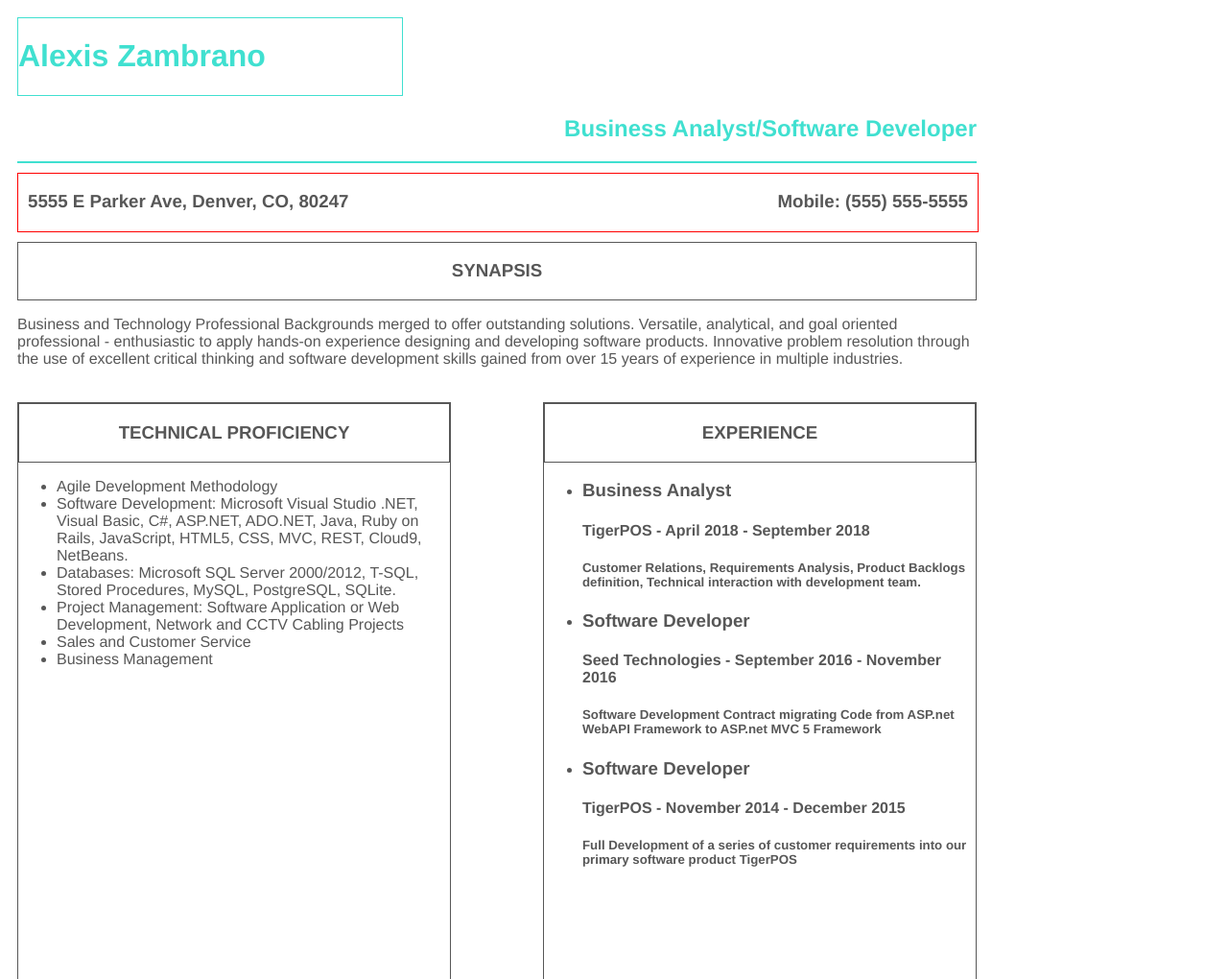
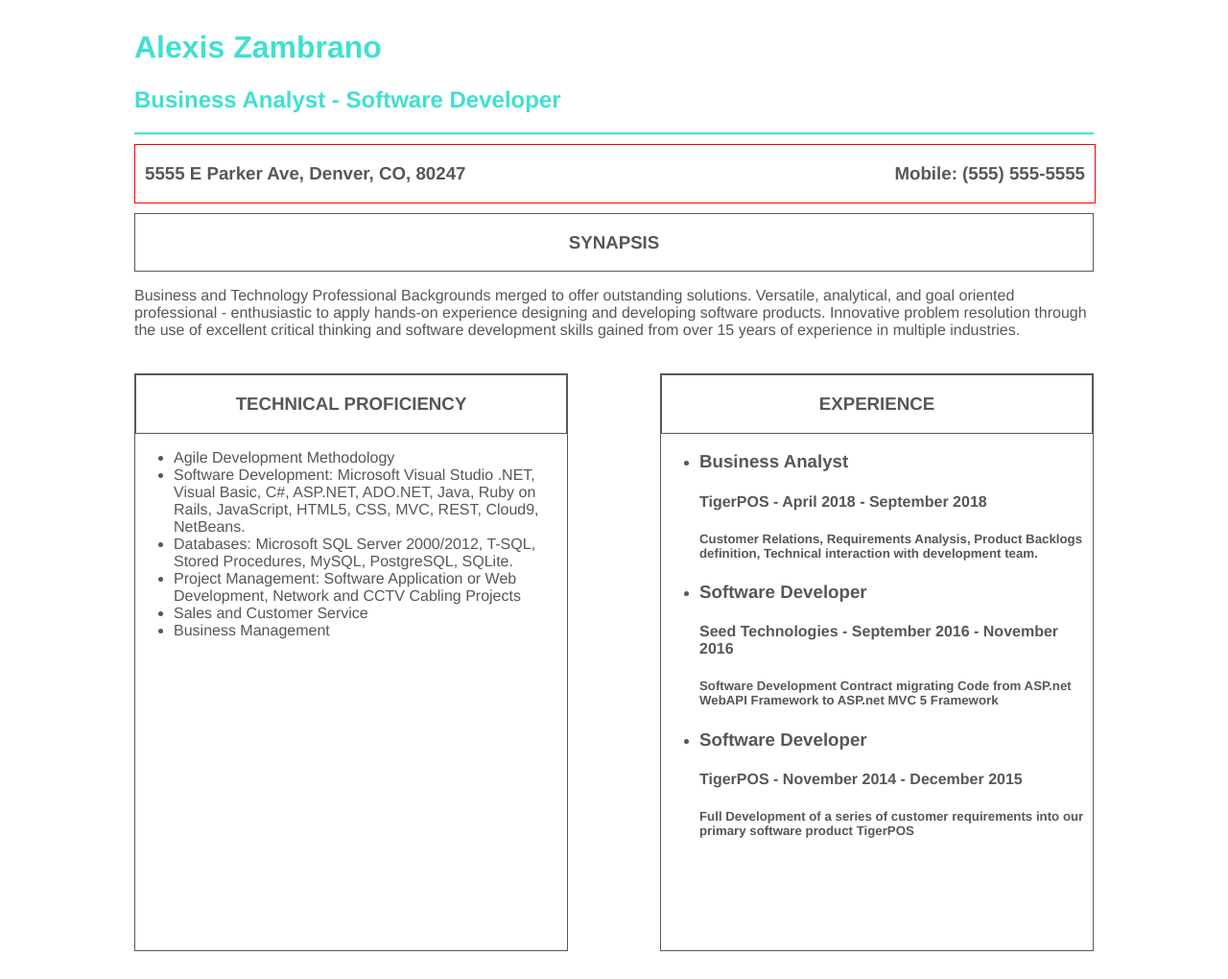
Before and after one commit to azambranoTechtonic/Resume, a plain HTML site: page index.html in a window 1280 px wide. Shown: the top 1020 px of the page at 96% size. Drawn offline with Linux system fonts and the light colour scheme.

Commit message:
no message

```diff
--- a/index.html
+++ b/index.html
@@ -8,7 +8,7 @@
   <body>
     <div class="header">
       <div class="name"> <h1>Alexis Zambrano</h1></div>
-      <div class="jobTitle"> <h2>Business Analyst/Software Developer</h2></div>
+      <div class="job"> <h2>Business Analyst - Software Developer</h2></div>
     </div>
     <div class="subHeader">
       <div class="address"> <h3>5555 E Parker Ave, Denver, CO, 80247</h3></div>
--- a/styles.css
+++ b/styles.css
@@ -4,6 +4,7 @@ body {
 	min-height: 1600px;
   padding: 10px;
   max-width: 1000px;
+  margin: auto;
 }
 
 .header {
@@ -13,17 +14,12 @@ body {
 
 }
 
-.name {
+.name .job {
   text-align: left;
   width: 400px;
   border: solid 1px;
 }
 
-.jobTitle {
-  text-align: right;
-  width: 300px:
-  border: solid 1px;
-}
 
 .subTitle {
   border: solid 1px;
```
